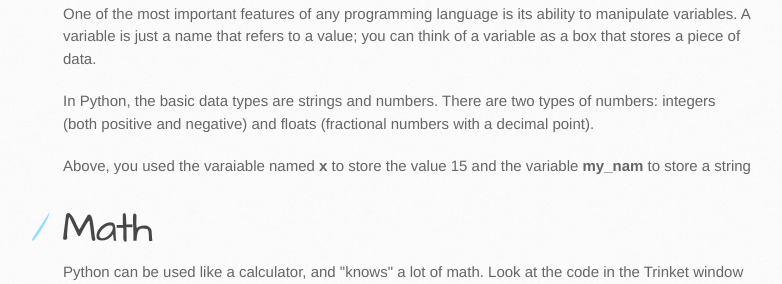
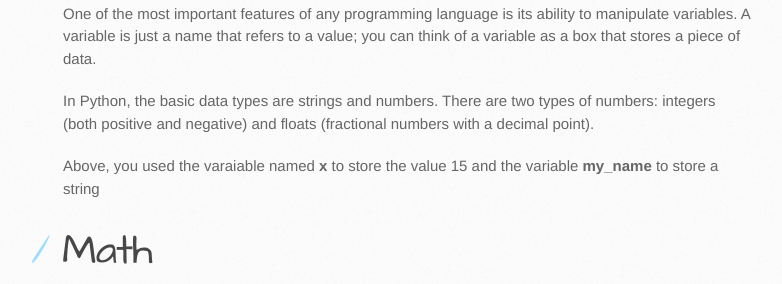
Before and after one commit to Jessica-Grant/Jessica-Grant.github.io, a plain HTML site: page python_intro.html in a window 1280 px wide. Shown: the part 1211-1495 px from the top of the page, without its empty margins (107-889 px from the left). Drawn offline with Linux system fonts and the light colour scheme.

Commit message:
Update python_intro.html

```diff
--- a/python_intro.html
+++ b/python_intro.html
@@ -52,7 +52,7 @@
 
 <p>One of the most important features of any programming language is its ability to manipulate variables. A variable is just a name that refers to a value; you can think of a variable as a box that stores a piece of data.
 <p>In Python, the basic data types are strings and numbers. There are two types of numbers: integers (both positive and negative) and floats (fractional numbers with a decimal point).
-<p>Above, you used the varaiable named <b>x</b> to store the value 15 and the variable <b>my_nam</b> to store a string</p></p>
+<p>Above, you used the varaiable named <b>x</b> to store the value 15 and the variable <b>my_name</b> to store a string</p></p>
 
 
 <h1>Math</h1>
```
